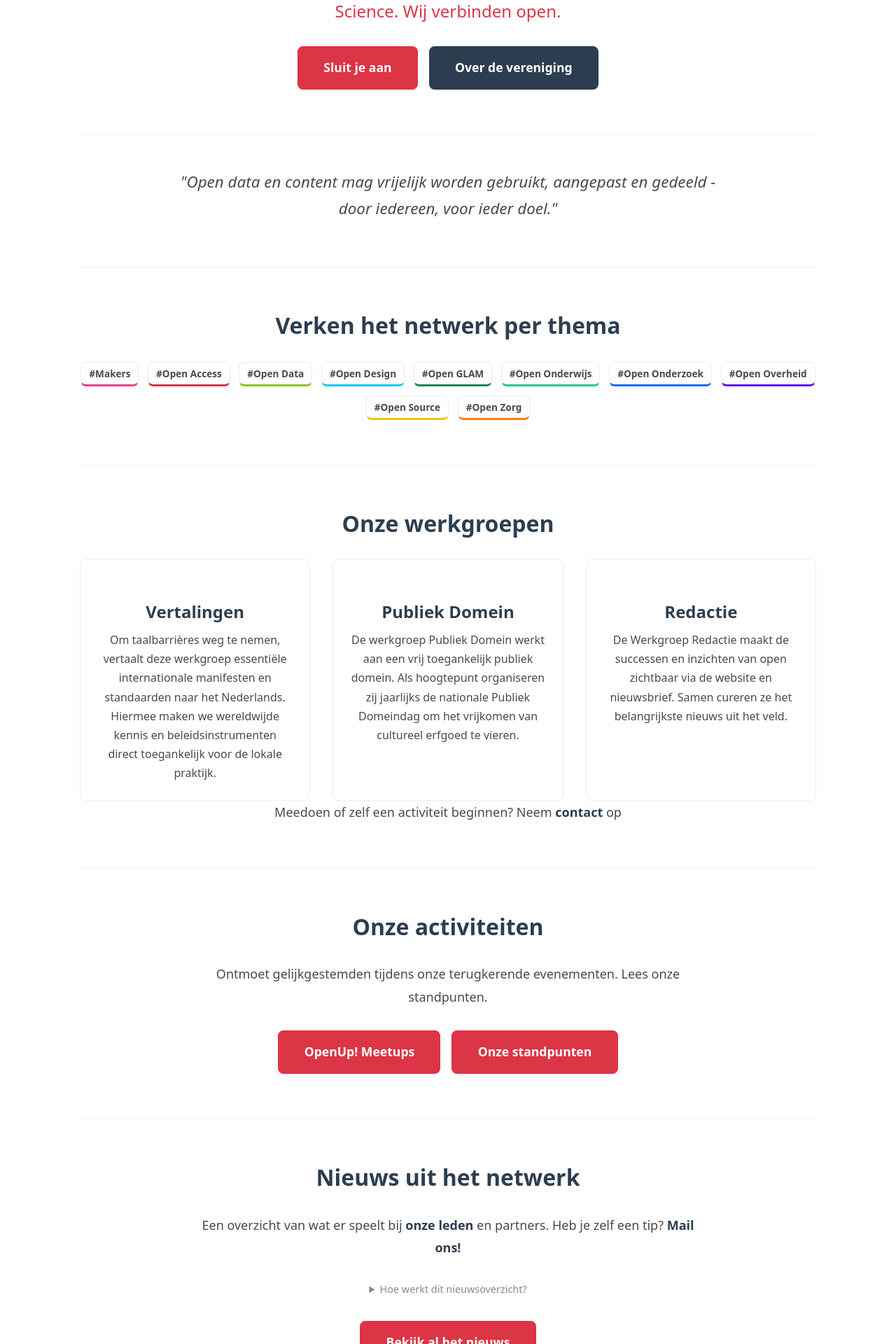
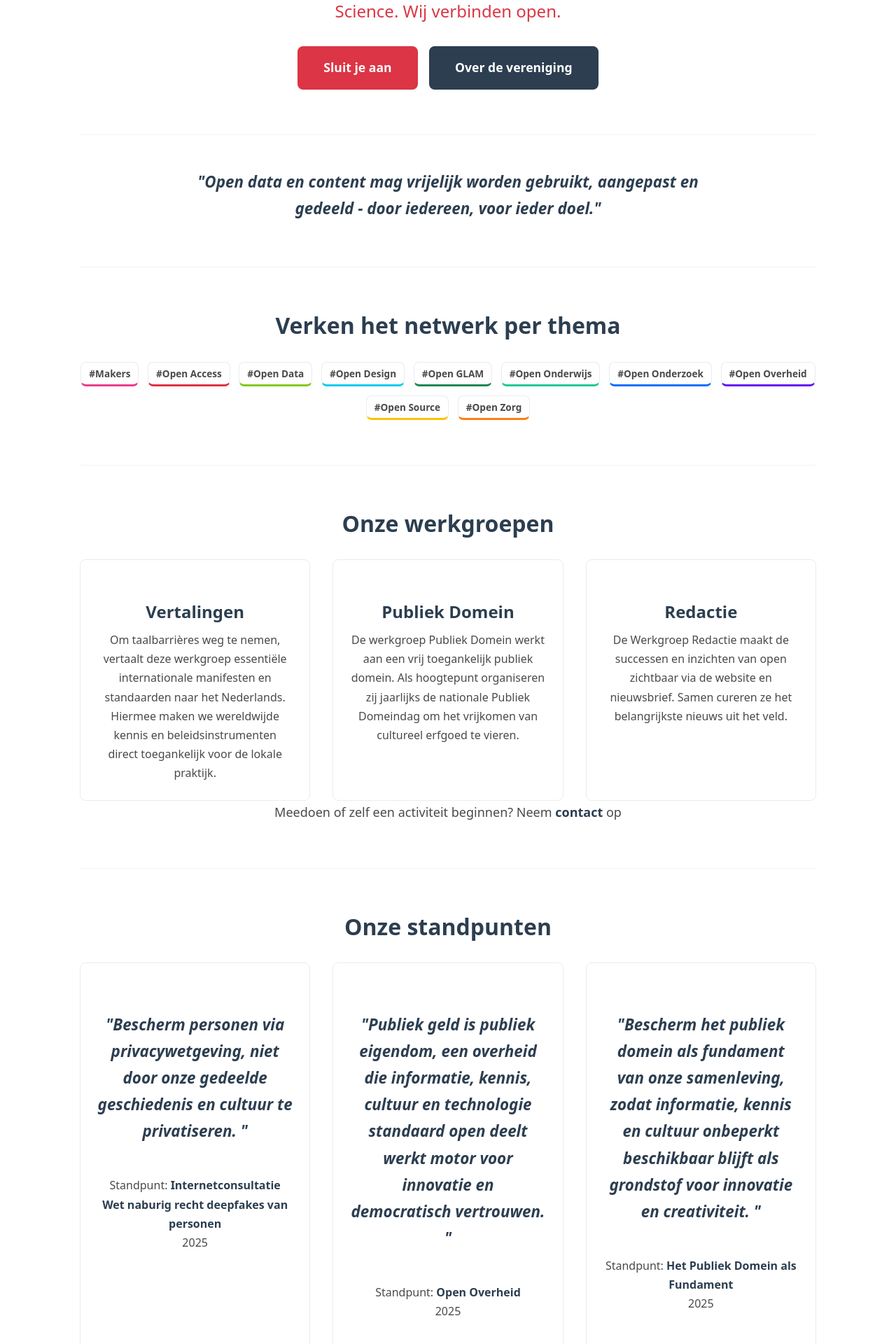
Before and after one commit to opennederland/www.opennederland.nl, a Jekyll site: the page built from index.md, in a window 1280 px wide. Shown: the part 665-2585 px from the top of the page at 70% size. Built offline with Jekyll 4.4.1, drawn with Linux system fonts in a browser that asks for light colours.

Commit message:
Standpunten prominenter gemaakt.

```diff
--- a/_includes/standpunten.html
+++ b/_includes/standpunten.html
@@ -19,14 +19,15 @@
 
     <div class="initiative-card">
 
-        <h3>
-            <a href="{{ position.url | relative_url }}" class="initiative {{ position.slug }}">{{ position.title }}</a>
-        </h3>
-        <span class="year">{{ position.year }}</span>
-
         <div class="content">
-            {{ position.content | markdownify | strip_html | truncatewords: 30 }}
+            <blockquote class="quote-statement">
+                "{{ position.summary | markdownify | strip_html }}"
+             </blockquote>
         </div>
+        <div class="content">
+            Standpunt: <a href="{{ position.url | relative_url }}" class="initiative {{ position.slug }}">{{ position.title }}</a>
+        </div>
+        <span class="year">{{ position.publication | date: "%Y"}}</span>
 
         {% if position.tags %}
         <div style="margin-top: auto; margin-bottom: 1em; padding-top: 0.5em;">
--- a/_positions/internetconsultatie-deepfakes.md
+++ b/_positions/internetconsultatie-deepfakes.md
@@ -1,6 +1,7 @@
 ---
 title:  Internetconsultatie Wet naburig recht deepfakes van personen
 publication: 31-12-2025
+summary: "Bescherm personen via privacywetgeving, niet door onze gedeelde geschiedenis en cultuur te privatiseren."
 ---
 
 **In dit standpunt reageert Open Nederland op de [internetconsultatie 'Wet naburig recht deepfakes van personen'](https://www.internetconsultatie.nl/zeggenschapoverdeepfakes/b1).**
--- a/_positions/open_overheid.md
+++ b/_positions/open_overheid.md
@@ -1,6 +1,7 @@
 ---
 title: Open Overheid
 publication: 31-12-2025
+summary: "Publiek geld is publiek eigendom, een overheid die informatie, kennis, cultuur en technologie standaard open deelt werkt motor voor innovatie en democratisch vertrouwen."
 ---
 
 **"Open is delen. Delen is Vermenigvuldigen. Delen doe je niet alleen."**
--- a/_positions/publiek_domein.md
+++ b/_positions/publiek_domein.md
@@ -1,6 +1,7 @@
 ---
 title: Het Publiek Domein als Fundament
 publication: 31-12-2025
+summary: "Bescherm het publiek domein als fundament van onze samenleving, zodat informatie, kennis en cultuur onbeperkt beschikbaar blijft als grondstof voor innovatie en creativiteit."
 ---
 
 **"Open is delen. Delen is Vermenigvuldigen. Delen doe je niet alleen."**
--- a/assets/css/style.css
+++ b/assets/css/style.css
@@ -112,6 +112,16 @@
     font-style: italic;
     color: var(--text-body);
     border-radius: 0 var(--border-radius) var(--border-radius) 0;
+}
+
+.quote-statement {
+    font-size: 1.4em;
+    border: none !important;
+    background: none !important;
+    padding: 0 !important;
+    color: var(--chill-color);
+    font-weight: 600;
+    font-style: italic;
 }
 
 /* Layout Wrapper */
@@ -378,23 +388,22 @@
 .tag.open-zorg { border-bottom-color: var(--col-open-zorg); }
 .tag.open-data { border-bottom-color: var(--col-open-data); }
 
-/* --- Card Border Kleuren op basis van main_tag --- */
-/* Dit zorgt dat de hele kaart de kleur van de categorie krijgt */
-.initiative-card.makers { border-color: var(--col-makers); }
-.initiative-card.open-access { border-color: var(--col-open-access); }
-.initiative-card.open-source { border-color: var(--col-open-source); }
-.initiative-card.open-design { border-color: var(--col-open-design); }
-.initiative-card.open-glam { border-color: var(--col-open-glam); }
-.initiative-card.open-onderwijs { border-color: var(--col-open-onderwijs); }
-.initiative-card.open-onderzoek { border-color: var(--col-open-onderzoek); }
-.initiative-card.open-overheid { border-color: var(--col-open-overheid); }
-.initiative-card.open-zorg { border-color: var(--col-open-zorg); }
-.initiative-card.open-data { border-color: var(--col-open-data); }
+.initiative-card.makers { border-color: var(--col-makers) !important; }
+.initiative-card.open-access { border-color: var(--col-open-access) !important; }
+.initiative-card.open-source { border-color: var(--col-open-source) !important; }
+.initiative-card.open-design { border-color: var(--col-open-design) !important; }
+.initiative-card.open-glam { border-color: var(--col-open-glam) !important; }
+.initiative-card.open-onderwijs { border-color: var(--col-open-onderwijs) !important; }
+.initiative-card.open-onderzoek { border-color: var(--col-open-onderzoek) !important; }
+.initiative-card.open-overheid { border-color: var(--col-open-overheid) !important; }
+.initiative-card.open-zorg { border-color: var(--col-open-zorg) !important; }
+.initiative-card.open-data { border-color: var(--col-open-data) !important; }
 
-/* Optioneel: Maak de gekleurde border iets dikker zodat het opvalt */
+/* Zorg dat de border zichtbaar is (overschrijft de default grijze rand) */
 .initiative-card[class*="open-"],
 .initiative-card.makers {
-    border-width: 2px;
+    border-width: 2px !important;
+    border-style: solid;
 }
 
 /* --- Page Specifics --- */
--- a/index.md
+++ b/index.md
@@ -25,7 +25,7 @@
 <hr />
 
 <div class="mb-xl container-narrow text-center">
-    <blockquote style="font-size: 1.4em; border: none; background: transparent; padding: 0;">
+    <blockquote class="quote-statement">
         "{{ site.open-definition }}"
     </blockquote>
 </div>
@@ -49,16 +49,8 @@
 
 <hr />
 <div class="mb-xl text-center">
-    <h2>Onze activiteiten</h2>
-
-    <p class="content-body container-narrow mb-md">
-        Ontmoet gelijkgestemden tijdens onze terugkerende evenementen. Lees onze standpunten.
-    </p>
-
-    <div class="d-flex justify-center flex-wrap gap-md">
-        <a href="{{ "/openup/" | relative_url }}" class="main-item">OpenUp! Meetups</a>
-        <a href="{{ "/standpunten/" | relative_url }}" class="main-item">Onze standpunten</a>
-    </div>
+    <h2>Onze standpunten</h2>
+    {% include standpunten.html %}
 </div>
 
 <hr />
```
